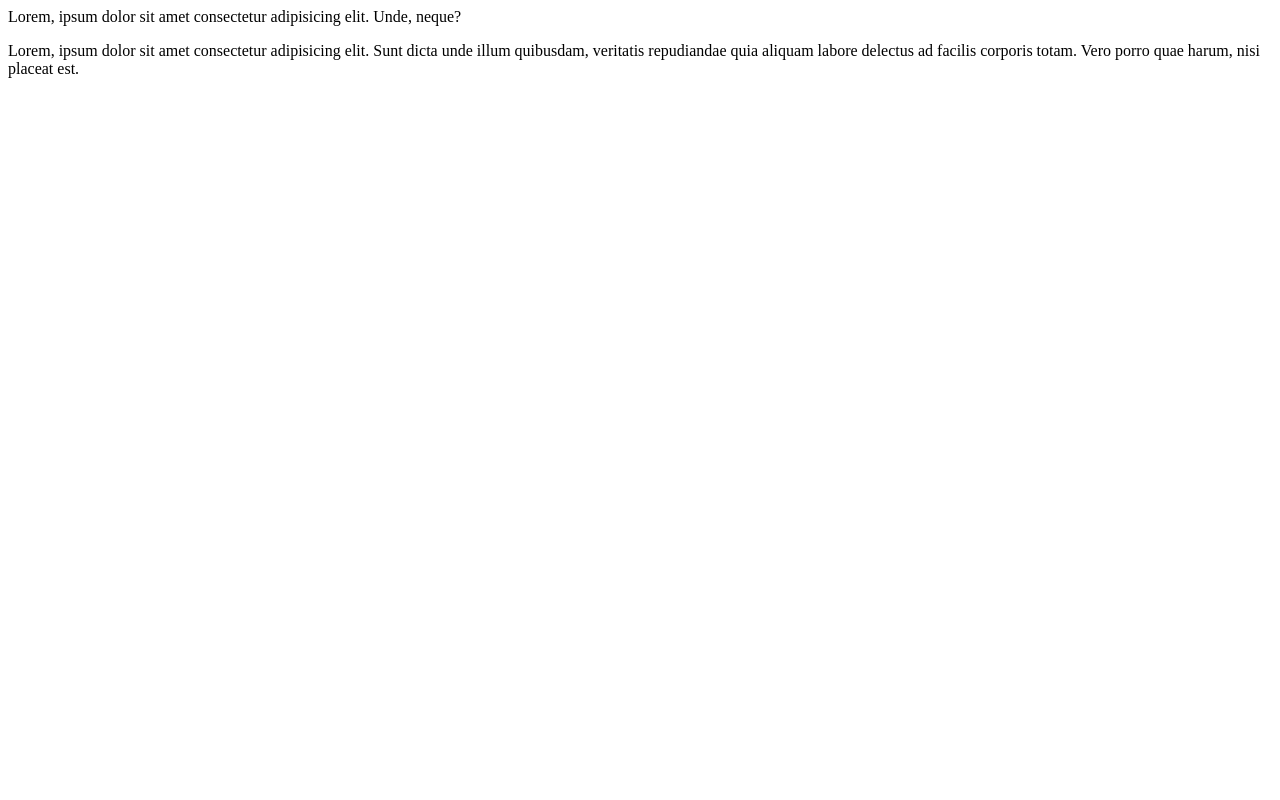
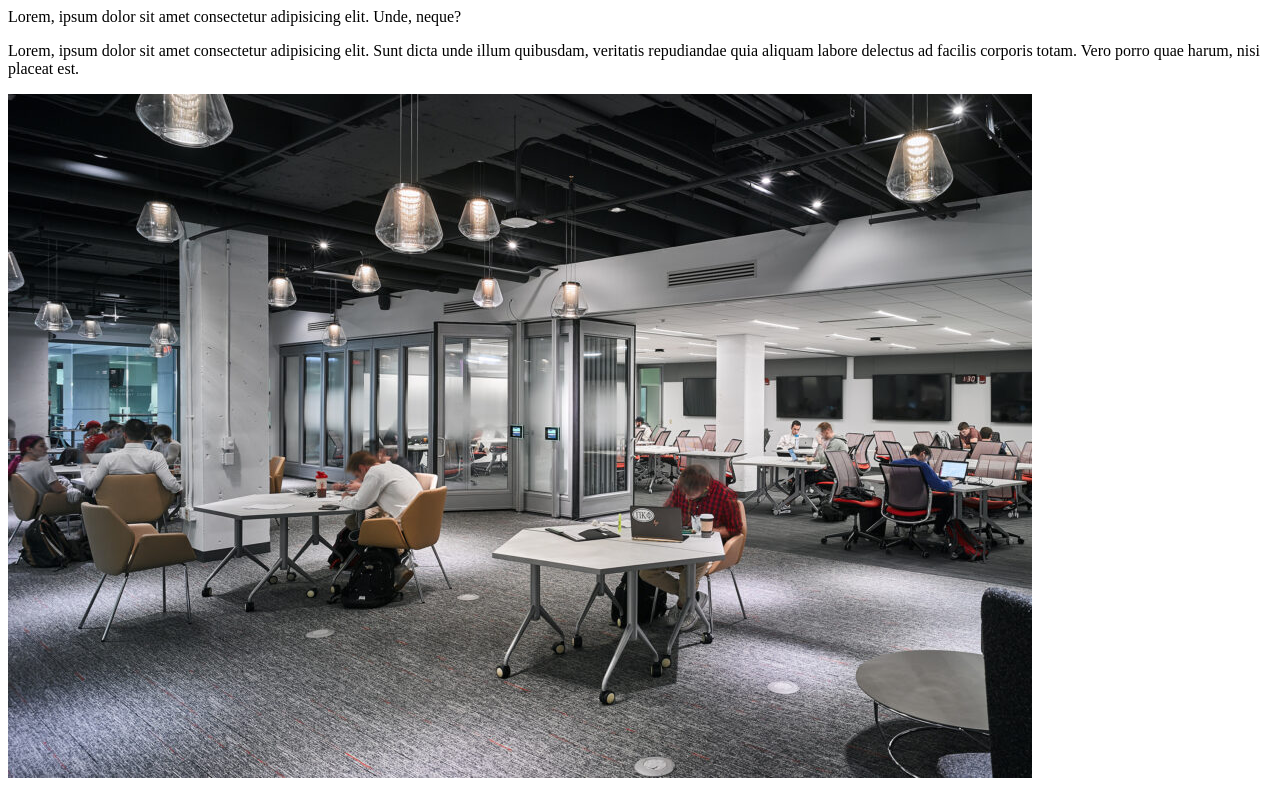
Before and after one commit to mashaabmunaf/Mashaab, a plain HTML site: page index.html in a window 1280 px wide. Drawn offline with Linux system fonts and the light colour scheme.

Commit message:
add image

```diff
--- a/index.html
+++ b/index.html
@@ -11,6 +11,8 @@
     <header>Lorem, ipsum dolor sit amet consectetur adipisicing elit. Unde, neque?</header>
     <p>Lorem, ipsum dolor sit amet consectetur adipisicing elit. Sunt dicta unde illum quibusdam, veritatis repudiandae
         quia aliquam labore delectus ad facilis corporis totam. Vero porro quae harum, nisi placeat est.</p>
+
+    <img src="LC-ActiveLearningClassrooms-1024x684.jpg" alt="Learning Commons">
 </body>
 
 </html>
```
Also changed, not shown: LC-ActiveLearningClassrooms-1024x684.jpg (added).
